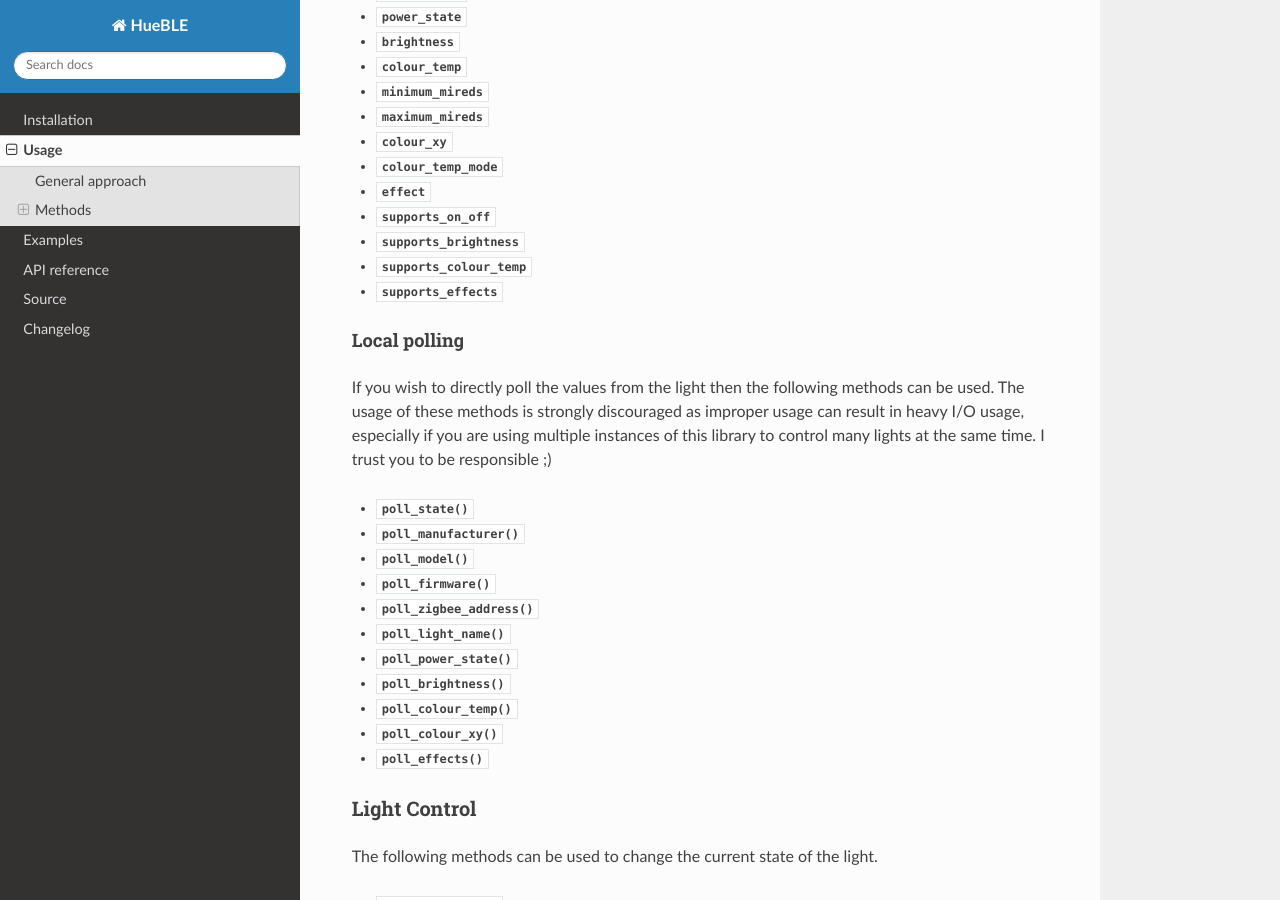
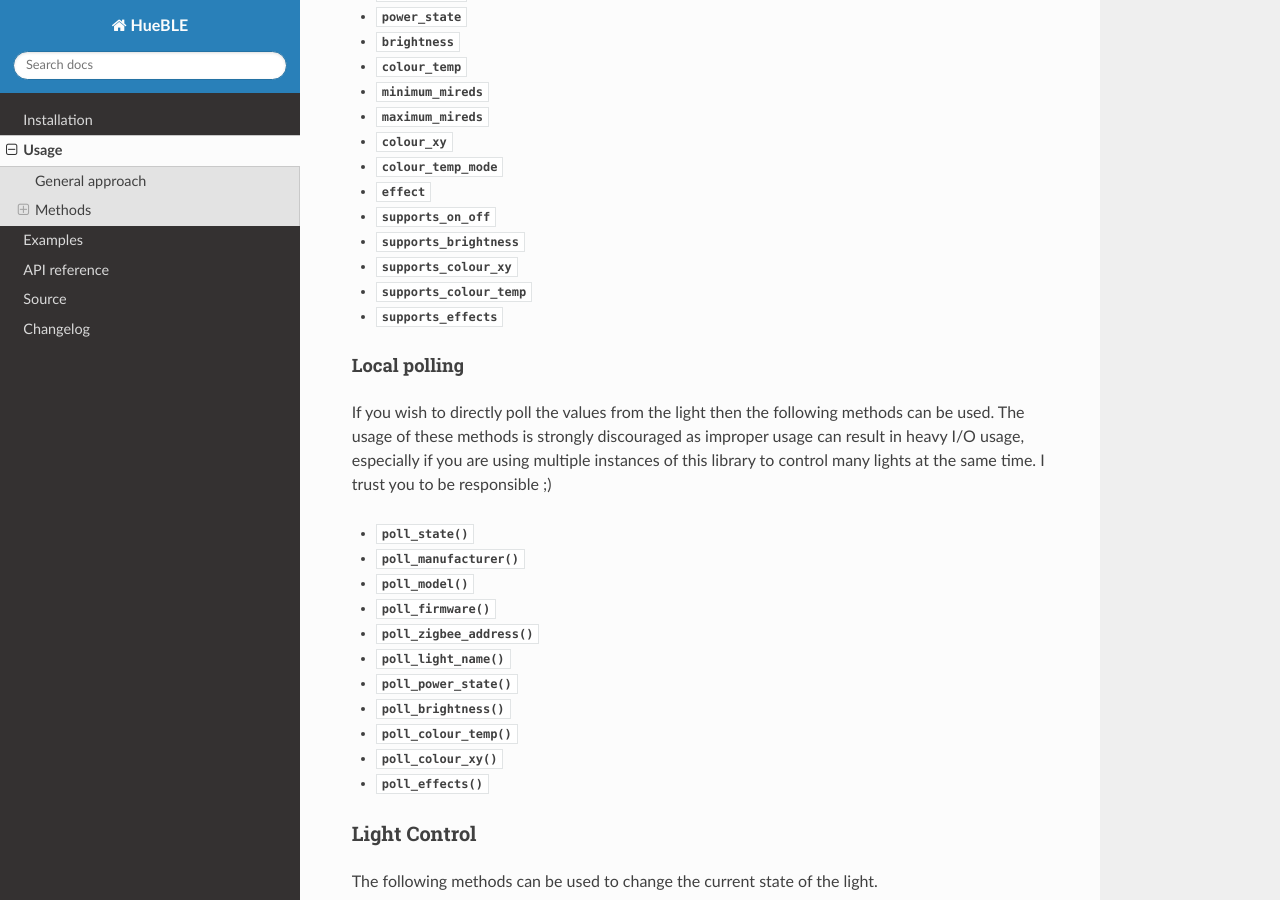
Before and after one commit to flip-dots/HueBLE, a Sphinx documentation site: the page built from docs/source/usage.rst, in a window 1280 px wide and 900 px high, scrolled down 3159 px. Built offline with Sphinx 7.4.7 and the Read the Docs theme 3.1.0, drawn with Linux system fonts in a browser that asks for light colours.

Commit message:
revert accidentally deleted line

```diff
--- a/docs/source/usage.rst
+++ b/docs/source/usage.rst
@@ -180,6 +180,7 @@ The local state can be queried using the following ``@property`` methods.
 - :py:attr:`.effect`
 - :py:attr:`.supports_on_off`
 - :py:attr:`.supports_brightness`
+- :py:attr:`.supports_colour_xy`
 - :py:attr:`.supports_colour_temp`
 - :py:attr:`.supports_effects`
 
```
